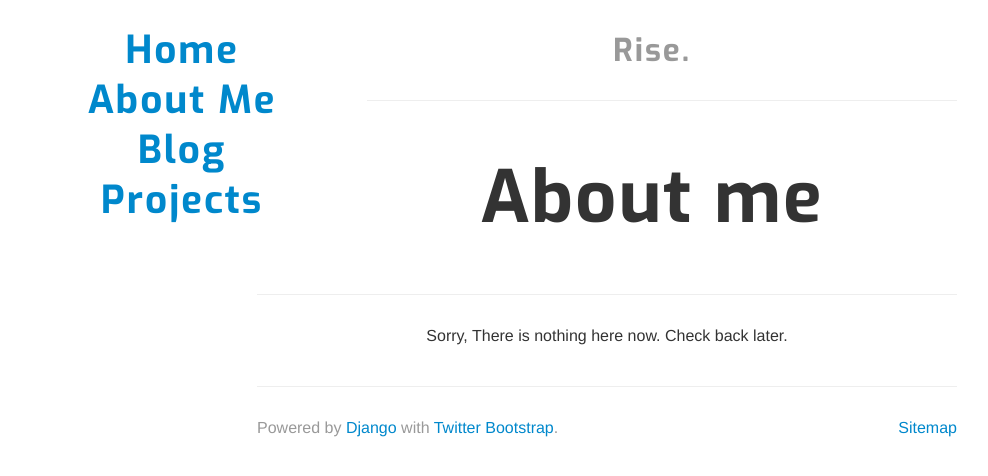
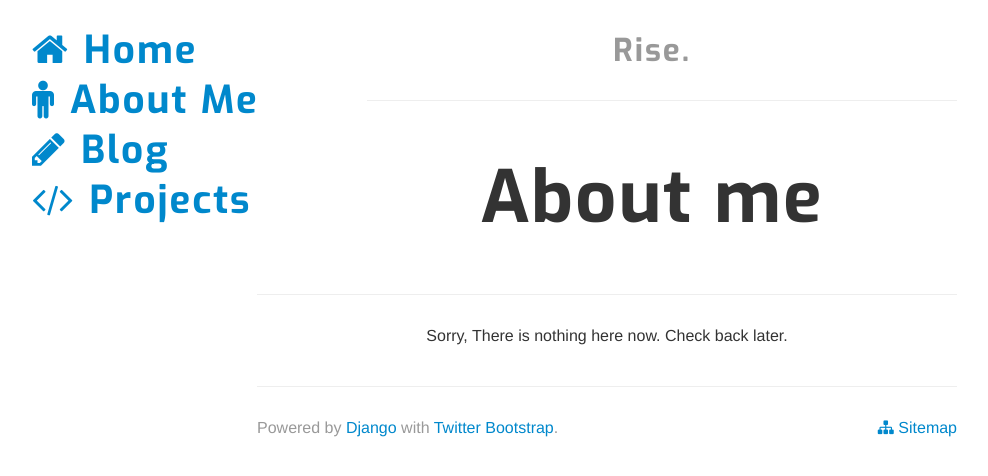
Before and after one commit to mmadil/macroblog, a Django app: page /about/ in a window 1280 px wide. Shown: the top 476 px of the page, without its empty margins (33-1021 px from the left). Run offline with Django 3.2, Linux system fonts and the light colour scheme; data that the repository does not hold is empty; parts of the project's set-up code (start-up, migrations or seed data) failed here and were passed over; some libraries are stand-ins or nearby versions.

Commit message:
font-awesome used

```diff
--- a/templates/base.html
+++ b/templates/base.html
@@ -60,6 +60,7 @@
       }
     </style>
     <link href="{{ STATIC_URL }}css/bootstrap-responsive.css" rel="stylesheet">
+    <link href="{{ STATIC_URL }}css/font-awesome.min.css" rel="stylesheet">
     <link rel="stylesheet" href="http://fonts.googleapis.com/css?family=Exo:200,300,500,700,900,200italic,300italic,500italic,700italic,900italic" ></link>
     <!-- HTML5 shim, for IE6-8 support of HTML5 elements -->
     <!--[if lt IE 9]>
@@ -67,12 +68,12 @@
     <![endif]-->
   </head>
   <body>
-    <div class="span4 pull-left text-center">
+    <div class="span4 pull-left text-left">
         <ul class="nav nav-list">
-          <li><h1><a href="/">Home</a></h1></li>
-          <li><h1><a href="/about/">About Me</a></h1></li>
-          <li><h1><a href="/blog/">Blog</a></h1></li>
-          <li><h1><a href="/projects/">Projects</a></h1></li>
+          <li><h1><a href="/"><i class="icon-home"></i> Home</a></h1></li>
+          <li><h1><a href="/about/"><i class="icon-male"></i> About Me</a></h1></li>
+          <li><h1><a href="/blog/"><i class="icon-pencil"></i> Blog</a></h1></li>
+          <li><h1><a href="/projects/"><i class="icon-code"></i> Projects</a></h1></li>
         </ul>
     </div>
     <div class="container-narrow">
@@ -91,7 +92,7 @@
       </div>
       <hr>
       <div class="footer">
-        <a class="pull-right" href="/sitemap.xml">Sitemap</a>
+        <a class="pull-right" href="/sitemap.xml"><i class="icon-sitemap"></i> Sitemap</a>
         <p class=" muted">Powered by <a href="https://www.djangoproject.com/">Django</a> with <a href="http://twitter.github.io/bootstrap/">Twitter Bootstrap</a>.</p>
       </div>
     </div> <!-- /container -->
```
